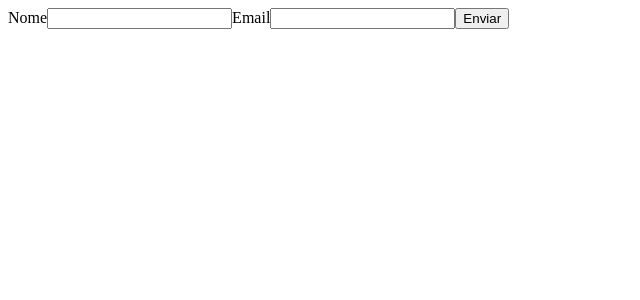
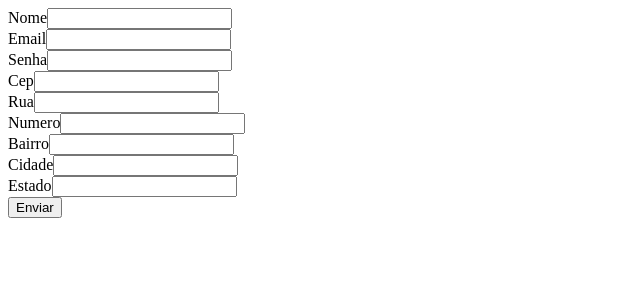
Before and after one commit to evairb/examples_react, a React (Vite) app: page / in a window 1280 px wide. Shown: the top 300 px of the page, without its empty margins (0-640 px from the left). Built offline with nearby package versions, Linux system fonts and the light colour scheme.

Commit message:
example forms 2

```diff
--- a/src/App.jsx
+++ b/src/App.jsx
@@ -1,45 +1,94 @@
 import React from 'react';
 
 const App = () => {
-  const [form, setForm] = React.useState({
-    nome: '',
-    email: '',
-  });
+  const formFields = [
+    {
+      id: 'nome',
+      label: 'Nome',
+      type: 'text',
+    },
+    {
+      id: 'email',
+      label: 'Email',
+      type: 'email',
+    },
+    {
+      id: 'senha',
+      label: 'Senha',
+      type: 'password',
+    },
+    {
+      id: 'cep',
+      label: 'Cep',
+      type: 'text',
+    },
+    {
+      id: 'rua',
+      label: 'Rua',
+      type: 'text',
+    },
+    {
+      id: 'numero',
+      label: 'Numero',
+      type: 'text',
+    },
+    {
+      id: 'bairro',
+      label: 'Bairro',
+      type: 'text',
+    },
+    {
+      id: 'cidade',
+      label: 'Cidade',
+      type: 'text',
+    },
+    {
+      id: 'estado',
+      label: 'Estado',
+      type: 'text',
+    },
+  ];
 
-  function handleSubmit(event) {
-    event.preventDefault();
-    console.log(event);
-  }
+  const [form, setForm] = React.useState(
+    formFields.reduce((acc, field) => {
+      return {
+        ...acc,
+        [field.id]: '',
+      };
+    }, {}),
+  );
+  const [response, setResponse] = React.useState(null);
 
   function handleChange({ target }) {
     const { id, value } = target;
     setForm({ ...form, [id]: value });
   }
 
+  function handleSubmit(event) {
+    event.preventDefault();
+
+    fetch('https://ranekapi.origamid.dev/json/api/usuario', {
+      method: 'POST',
+      headers: { 'Content-Type': 'application/json' },
+      body: JSON.stringify(form),
+    }).then(response => {
+      setResponse(response);
+    });
+  }
+
   return (
     <form onSubmit={handleSubmit}>
-      <label htmlFor='nome'>Nome</label>
-      <input
-        id='nome'
-        type='text'
-        name='nome'
-        value={form.nome}
-        onChange={handleChange}
-      />
-
-      <label htmlFor='email'>Email</label>
-      <input
-        id='email'
-        type='text'
-        name='email'
-        value={form.email}
-        onChange={handleChange}
-      />
+      {formFields.map(({ id, type, label }) => (
+        <div key={id}>
+          <label htmlFor={id}>{label}</label>
+          <input type={type} id={id} value={form[id]} onChange={handleChange} />
+        </div>
+      ))}
+      {response && response.ok && <p>Formulario Enviado</p>}
       <button>Enviar</button>
     </form>
   );
 };
-
 export default App;
 // Os links abaixo puxam dados de um produto em formato JSON
 // https://ranekapi.origamid.dev/json/api/produto/tablet
```
